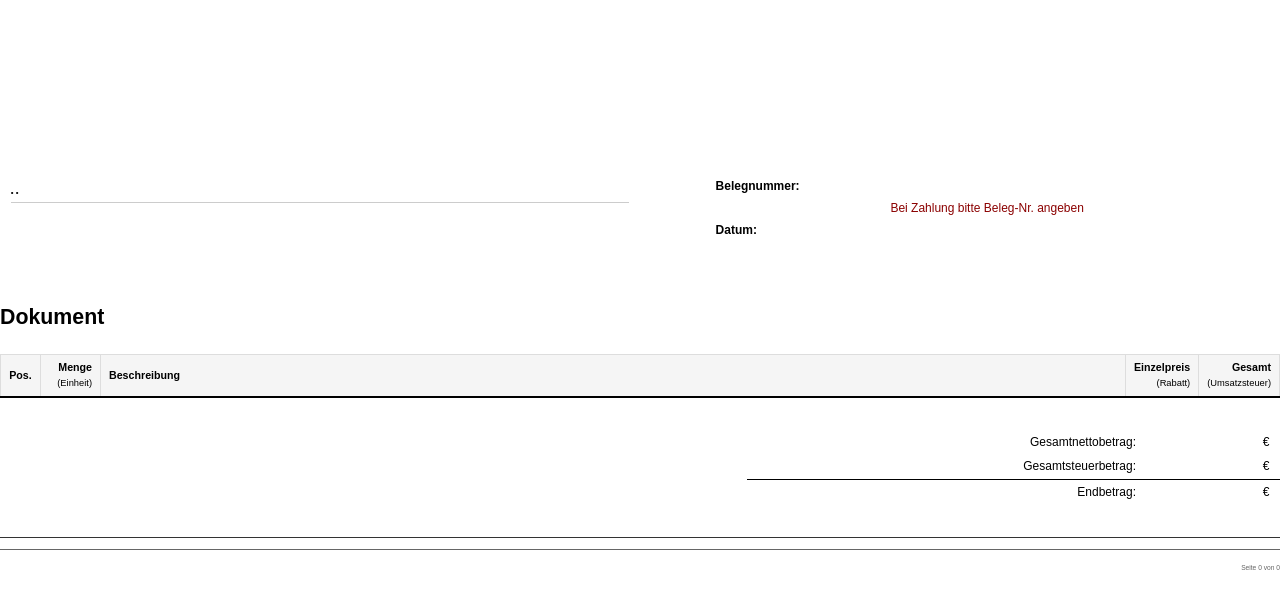
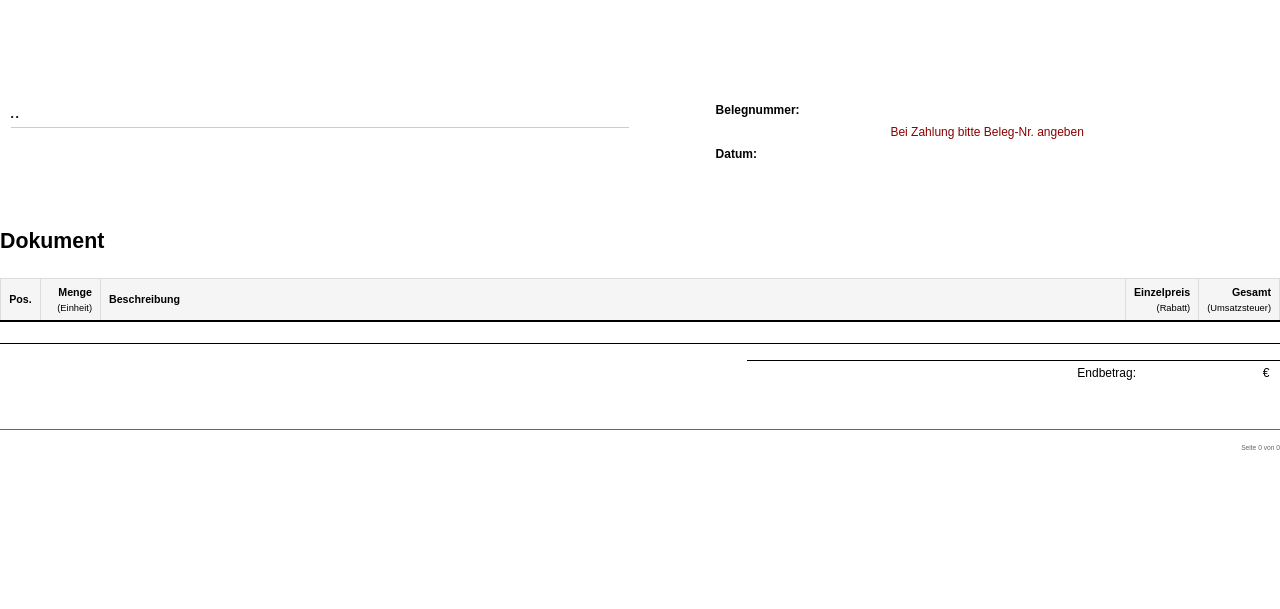
Before and after one commit to gdsanger/KManager, a Django app: template auftragsverwaltung/templates/printing/orders/invoice.html in a window 1280 px wide. Shown: the top 609 px of the page. Run offline with Django 5.2, Linux system fonts and the light colour scheme; the template is opened without the code that fills it, so the values that code supplies are empty.

Commit message:
Invoice Template

```diff
--- a/auftragsverwaltung/templates/printing/orders/invoice.html
+++ b/auftragsverwaltung/templates/printing/orders/invoice.html
@@ -97,7 +97,8 @@
 }
 
 .totals-section {
-    margin-top: 24pt;
+    border-top: 1pt solid #000;
+    margin-top: 12pt;
     page-break-inside: avoid;
 }
 
@@ -166,7 +167,7 @@
     width: 100%;
     margin-top: 24pt;
     padding-top: 8pt;
-    border-top: 1pt solid #333;
+    margin-bottom: 12pt;
     page-break-inside: avoid;
 }
 
@@ -203,6 +204,7 @@
 
 .footer-meta {
     margin-top: 6pt;
+    margin-bottom: 12pt;
     text-align: right;
     font-size: 5pt;
     color: #666;
@@ -210,6 +212,7 @@
 
 .footer-meta .page-number::before {
     content: "Seite " counter(page) " von " counter(pages);
+
 }
 
 /* First page specific header */
@@ -227,7 +230,7 @@
 {% endif %}
 
 <!-- Address positioning: 5cm margin + 1cm page margin = 6cm absolute position for envelope window -->
-<table style="border: none; margin-top: 4cm;">
+<table style="border: none; margin-top: 2cm;">
     <tr>
         <td style="width:50%; border: none;">
             <!-- Address block for standard window envelope (DIN 676, top edge at 6cm) -->
@@ -376,14 +379,6 @@
             <td class="amount">{{ totals.net_0|floatformat:2 }} €</td>
         </tr>
         {% endif %}
-        <tr>
-            <td class="label">Gesamtnettobetrag:</td>
-            <td class="amount">{{ totals.net_total|floatformat:2 }} €</td>
-        </tr>
-        <tr>
-            <td class="label">Gesamtsteuerbetrag:</td>
-            <td class="amount">{{ totals.tax_total|floatformat:2 }} €</td>
-        </tr>
         <tr class="total-row">
             <td class="label">Endbetrag:</td>
             <td class="amount">{{ totals.gross_total|floatformat:2 }} €</td>
```
